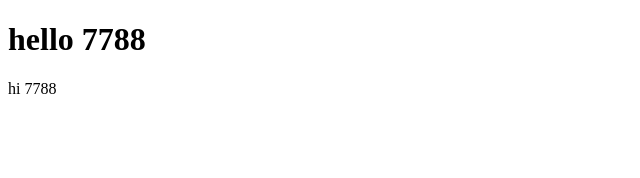
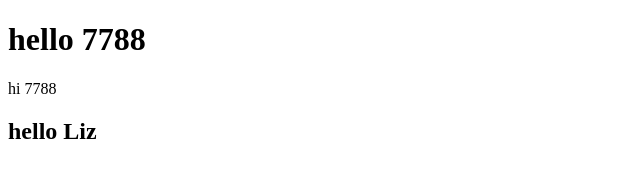
Before and after one commit to Ingrid-chi/git-demo, a plain HTML site: page index.html in a window 1280 px wide. Shown: the whole page, without its empty margins (0-640 px from the left). Drawn offline with Linux system fonts and the light colour scheme.

Commit message:
add <h2>

```diff
--- a/index.html
+++ b/index.html
@@ -9,5 +9,6 @@
 <body>
   <h1>hello 7788</h1>
   <p>hi 7788</p>
+  <h2>hello Liz</h2>
 </body>
 </html>
```
